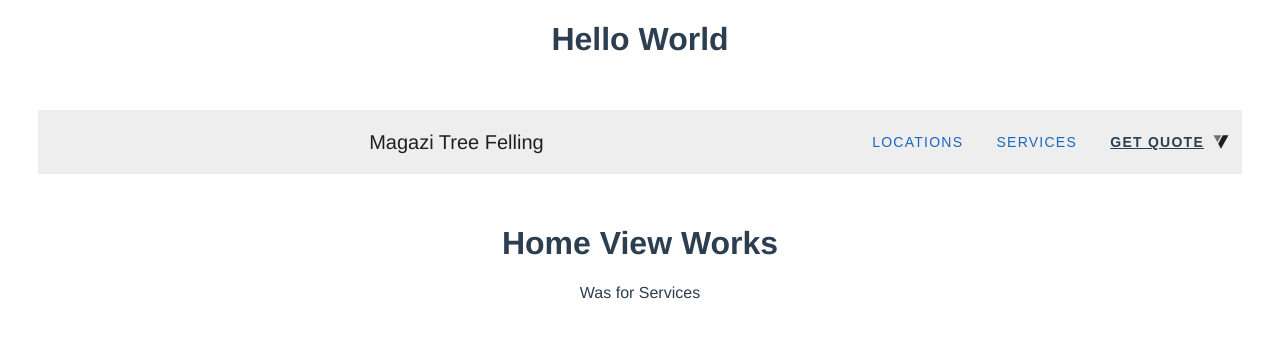
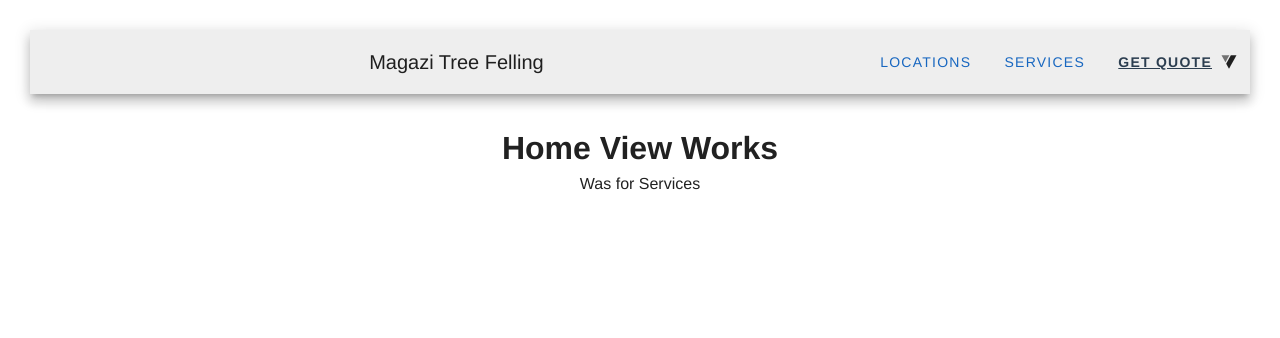
Before and after one commit to ShogunLSG/Magazi-tree-felling-frontEnd, a Vue app in the folder MG-treeFelling/mg-tree-felling/: page / in a window 1280 px wide. Shown: the top 338 px of the page. Built offline with nearby package versions, Linux system fonts and the light colour scheme.

Commit message:
Version 3 Fix

```diff
--- a/MG-treeFelling/mg-tree-felling/src/App.vue
+++ b/MG-treeFelling/mg-tree-felling/src/App.vue
@@ -13,7 +13,7 @@
 };
 </script>
 <template>
-  <h1>Hello World</h1>
+  <v-app>
     <div class="Wrapper">
       <nav>
         <div class="tool-bar">
@@ -48,7 +48,7 @@
                     varient="tonal"
                     append-icon="$vuetify"
                   >
-                  <router-link to="/quote">Get Quote</router-link>
+                    <RouterLink to="/quote">Get Quote</RouterLink>
                   </v-btn>
                 </template>
                 <v-list>
@@ -66,10 +66,11 @@
         </div>
       </nav>
       <div class="content">
-      <router-view />
+        <RouterView />
       </div>
       <div class="services">Was for Services</div>
     </div>
+  </v-app>
 </template>
 
 <style>
--- a/MG-treeFelling/mg-tree-felling/src/main.js
+++ b/MG-treeFelling/mg-tree-felling/src/main.js
@@ -1,9 +1,16 @@
 import { createApp } from "vue";
-import App from "./App.vue";
 import router from "./router";
 import store from "./store";
 import { createVuetify } from "vuetify";
+import App from "./App.vue";
+import "vuetify/styles";
 
-const vuetify = createVuetify();
+import * as components from "vuetify/components";
+import * as directives from "vuetify/directives";
+
+const vuetify = createVuetify({
+  components,
+  directives,
+});
 
 createApp(App).use(store).use(router).use(vuetify).mount("#app");
```
Lines whose indentation alone changed are shown as unchanged.
